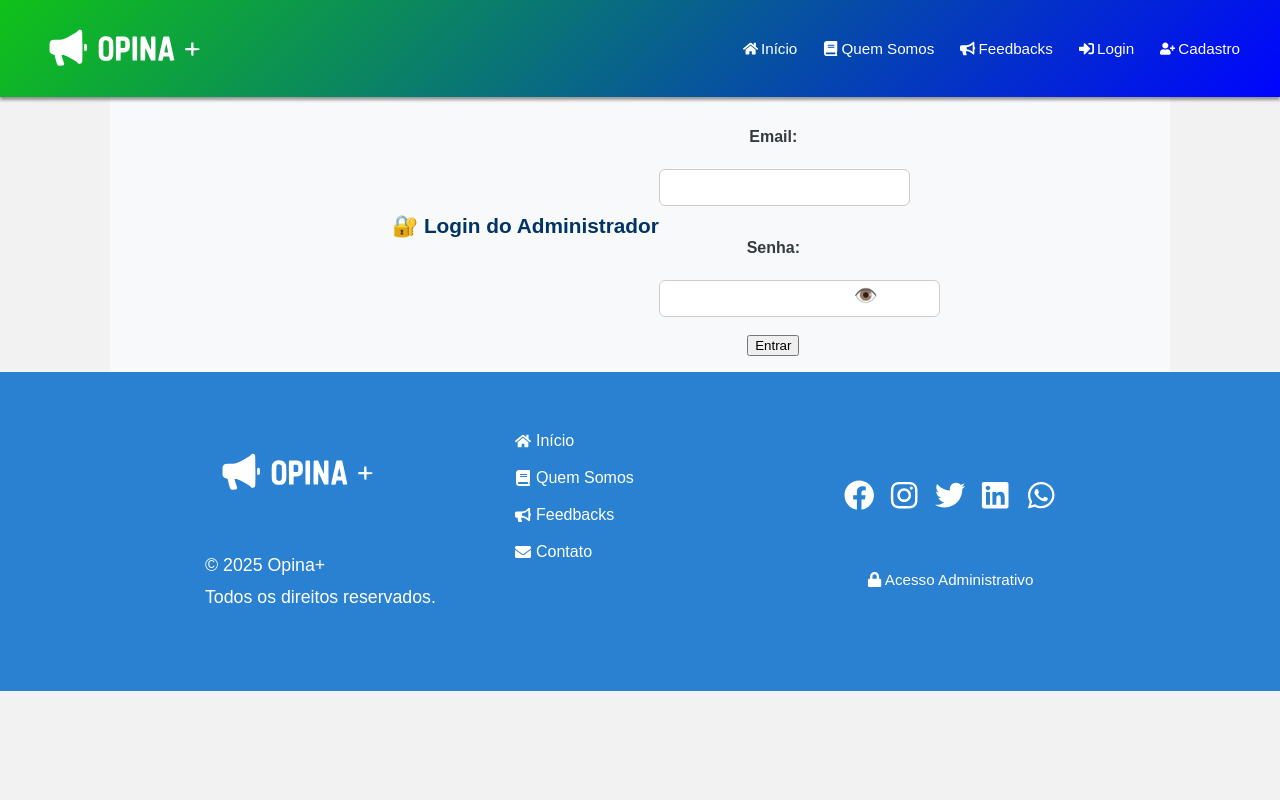
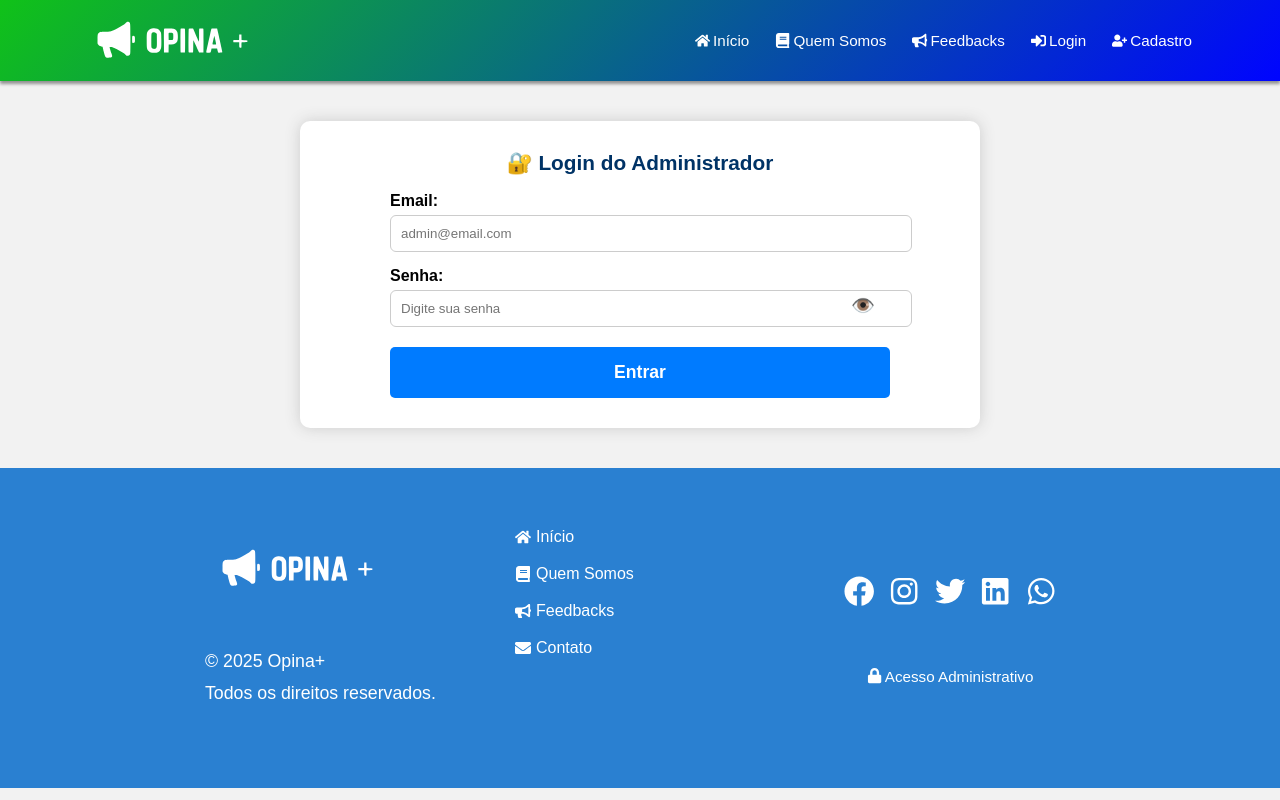
Before and after one commit to Eudantas2024/Integrador, a React (Vite) app in the folder frontend/: page /admin in a window 1280 px wide. Built offline with nearby package versions, Linux system fonts and the light colour scheme.

Commit message:
integrador ouvidoria

```diff
--- a/frontend/src/components/Footer.css
+++ b/frontend/src/components/Footer.css
@@ -62,3 +62,13 @@
   width: 185px;
   margin-bottom: 10px;
 }
+
+
+.cadastro-container2 {
+  max-width: 500px;
+  margin: 40px auto;
+  padding: 30px 90px;
+  background: white;
+  border-radius: 10px;
+  box-shadow: 0 0 15px #ccc;
+}
--- a/frontend/src/components/Header.css
+++ b/frontend/src/components/Header.css
@@ -4,7 +4,7 @@
   display: flex;
   justify-content: space-between;
   align-items: center;
-  padding: 0.5rem 2rem;
+  padding: 0rem 5rem;
   flex-wrap: wrap;
   position: sticky;
   top: 0;
--- a/frontend/src/pages/AdminLogin.jsx
+++ b/frontend/src/pages/AdminLogin.jsx
@@ -1,11 +1,11 @@
 import React, { useState } from 'react';
 import { useNavigate } from 'react-router-dom';
-
+import './Cadastro.css'; // ✅ Reutilizando o CSS do Cadastro
 
 const AdminLogin = () => {
   const [email, setEmail] = useState('');
   const [senha, setSenha] = useState('');
-  const [mostrarSenha, setMostrarSenha] = useState(false); // Estado para mostrar/ocultar senha
+  const [mostrarSenha, setMostrarSenha] = useState(false);
   const [mensagem, setMensagem] = useState('');
   const [mensagemCor, setMensagemCor] = useState('');
   const navigate = useNavigate();
@@ -28,7 +28,7 @@ const AdminLogin = () => {
         setMensagemCor("green");
 
         setTimeout(() => {
-          navigate("/paineladmin"); // Rota protegida no React Router
+          navigate("/paineladmin");
         }, 1500);
       } else {
         setMensagem(data.error || "Erro no login.");
@@ -41,54 +41,48 @@ const AdminLogin = () => {
   };
 
   return (
-    <div className="container">
+    <div className="cadastro-container2">
       <h2>🔐 Login do Administrador</h2>
+
+      {mensagem && (
+        <p className={`mensagem ${mensagemCor === 'green' ? 'sucesso' : 'erro'}`}>
+          {mensagem}
+        </p>
+      )}
+
       <form onSubmit={handleSubmit}>
-        <label  className="email" htmlFor="email">Email:</label><br />
-        <input className='email1'
+        <label htmlFor="email">Email:</label>
+        <input
+          id="email"
           type="email"
-          id="email"
+          name="email"
           value={email}
           onChange={(e) => setEmail(e.target.value)}
-          required
-        /><br /><br />
+          placeholder="admin@email.com"
+        />
 
-        <label htmlFor="senha">Senha:</label><br />
-        <div style={{ position: 'relative', display: 'inline-block' }}>
-          <input className='senha1'
-            type={mostrarSenha ? "text" : "password"}
+        <label htmlFor="senha">Senha:</label>
+        <div className="senha-container2">
+          <input
             id="senha"
+            type={mostrarSenha ? 'text' : 'password'}
+            name="senha"
             value={senha}
             onChange={(e) => setSenha(e.target.value)}
-            required
-            style={{ paddingRight: '2.5rem' }} // espaço para botão dentro do input
+            placeholder="Digite sua senha"
           />
           <button
             type="button"
             className="mostrar-senha-btn"
             onClick={() => setMostrarSenha(!mostrarSenha)}
-            style={{
-              position: 'absolute',
-              right: '5px',
-              top: '50%',
-              transform: 'translateY(-50%)',
-              background: 'none',
-              border: 'none',
-              cursor: 'pointer',
-              fontSize: '1.2rem',
-              userSelect: 'none',
-            }}
             aria-label={mostrarSenha ? 'Ocultar senha' : 'Mostrar senha'}
           >
             {mostrarSenha ? '🙈' : '👁️'}
           </button>
         </div>
-        <br /><br />
 
-        <button type="submit">Entrar</button>
+        <button type="submit" className="btn-entrar">Entrar</button>
       </form>
-
-      {mensagem && <p style={{ color: mensagemCor }}>{mensagem}</p>}
     </div>
   );
 };
--- a/frontend/src/pages/Cadastro.css
+++ b/frontend/src/pages/Cadastro.css
@@ -5,6 +5,20 @@
   background: white;
   border-radius: 10px;
   box-shadow: 0 0 15px #ccc;
+}
+
+.cadastro-container2 {
+  max-width: 500px;
+  margin: 40px auto;
+  padding: 30px 90px;
+  background: white;
+  border-radius: 10px;
+  box-shadow: 0 0 15px #ccc;
+}
+
+.senha-container2 {
+  position: relative;
+  width: 100%;
 }
 
 h2 {
@@ -69,3 +83,22 @@ input.erro {
   cursor: pointer;
   font-size: 1.2em;
 }
+
+.btn-entrar {
+  background-color: var(--cor-primaria);
+  color: white;
+  padding: 15px 25px;
+  border: none;
+  border-radius: 5px;
+  font-size: 1.1em;
+  font-weight: bold;
+  cursor: pointer;
+  transition: background-color 0.3s ease, transform 0.2s ease;
+  width: 100%;
+  margin-top: 20px;
+}
+
+.btn-entrar:hover {
+  background-color: #0056b3;
+  transform: translateY(-2px);
+}
--- a/frontend/src/pages/Contato.css
+++ b/frontend/src/pages/Contato.css
@@ -1,9 +1,12 @@
 .contato-container {
-  padding: 60px 20px;
-  max-width: 800px;
-  margin: 0 auto;
-  text-align: center;
+  max-width: 500px;
+  margin: 40px auto;
+  padding: 30px 90px;
+  background: white;
+  border-radius: 10px;
   color: #2a80d1;
+  box-shadow: 0 0 15px #ccc;
+   text-align: center;
 }
 
 .contato-info {
@@ -12,6 +15,7 @@
   flex-direction: column;
   gap: 25px;
   align-items: center;
+  text-align: left;
 }
 
 .contato-item {
@@ -23,6 +27,10 @@
 }
 
 .contato-icon {
-  font-size: 1.5rem;
-  color: #2a80d1;
+  font-size: 1.8rem;
+  color: #2ad138;
 }
+
+.cadastro-container2 {
+
+}
```
